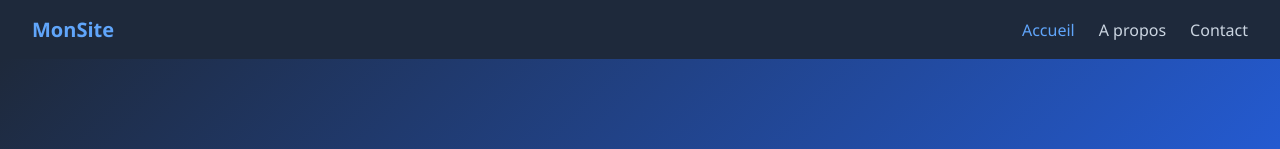
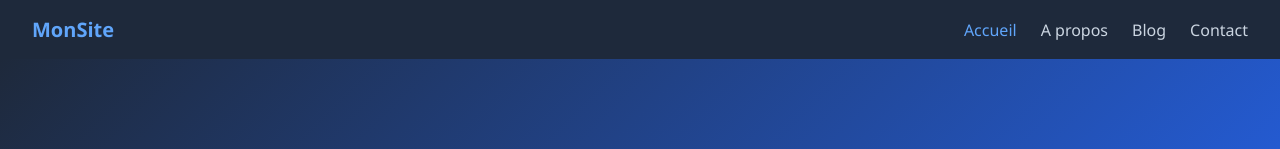
Before and after one commit to salahdidi/git25, a plain HTML site: page index.html in a window 1280 px wide. Shown: the top 149 px of the page. Drawn offline with Linux system fonts and the light colour scheme.

Commit message:
feat: add blog link to navbar

```diff
--- a/index.html
+++ b/index.html
@@ -12,6 +12,7 @@
     <ul>
       <li><a href="index.html" class="active">Accueil</a></li>
       <li><a href="about.html">A propos</a></li>
+      <li><a href="blog.html">Blog</a></li>   <!-- NOUVEAU dans main -->
       <li><a href="contact.html">Contact</a></li>
     </ul>
   </nav>
```
